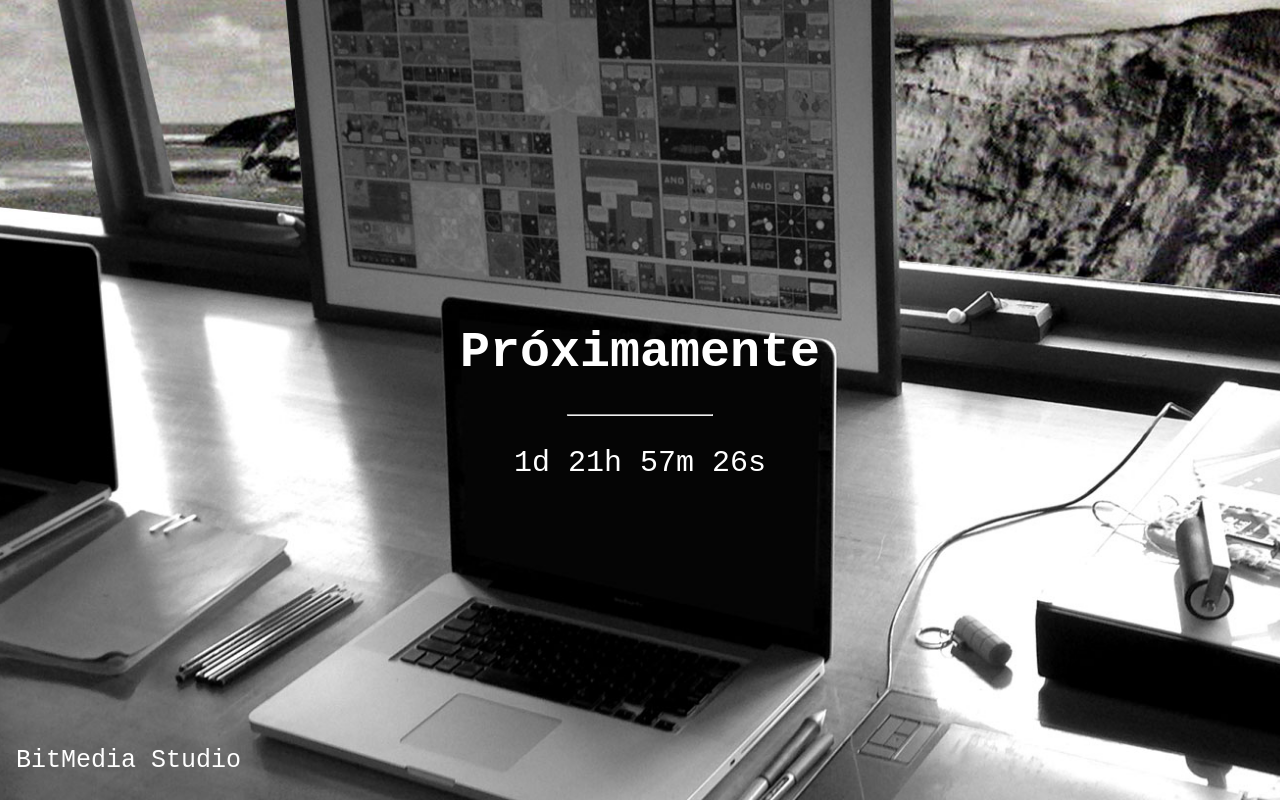
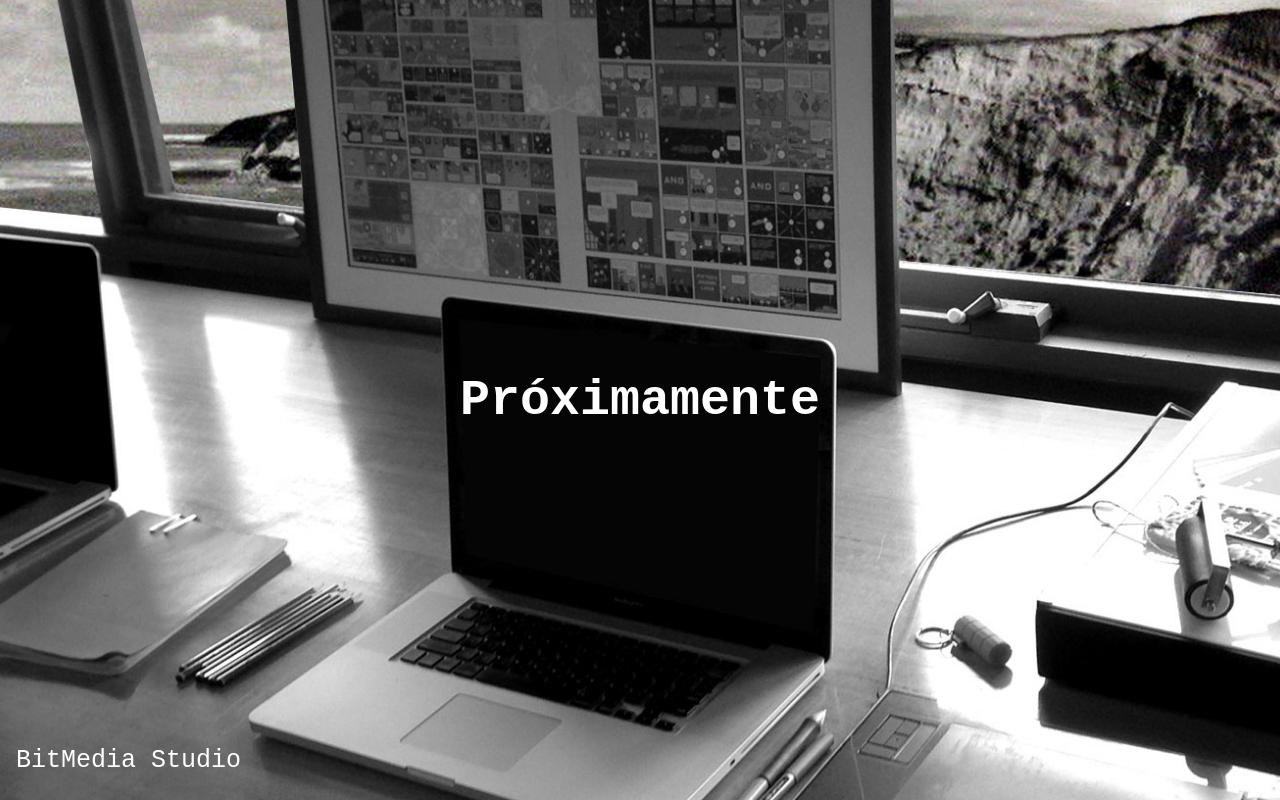
Before and after one commit to BitMediaArg/BitMediaArg.github.io, a plain HTML site: page index.html in a window 1280 px wide. Drawn offline with Linux system fonts and the light colour scheme.

Commit message:
Remove countdown.

```diff
--- a/index.html
+++ b/index.html
@@ -36,44 +36,11 @@ body, html {
 <div>
   <div class="middle">
     <h1>Próximamente</h1>
-    <hr style="margin:auto;width:40%">
-    <p id="demo" style="font-weigth:bold;font-size:30px"></p>
   </div>
   <div class="bottomleft">
     <p>BitMedia Studio</p>
   </div>
 </div>
 
-<script>
-// Set the date we're counting down to
-var countDownDate = new Date("Oct 14, 2017 12:00:00").getTime();
-
-// Update the count down every 1 second
-var countdownfunction = setInterval(function() {
-
-    // Get todays date and time
-    var now = new Date().getTime();
-
-    // Find the distance between now an the count down date
-    var distance = countDownDate - now;
-
-    // Time calculations for days, hours, minutes and seconds
-    var days = Math.floor(distance / (1000 * 60 * 60 * 24));
-    var hours = Math.floor((distance % (1000 * 60 * 60 * 24)) / (1000 * 60 * 60));
-    var minutes = Math.floor((distance % (1000 * 60 * 60)) / (1000 * 60));
-    var seconds = Math.floor((distance % (1000 * 60)) / 1000);
-
-    // Output the result in an element with id="demo"
-    document.getElementById("demo").innerHTML = days + "d " + hours + "h "
-    + minutes + "m " + seconds + "s ";
-
-    // If the count down is over, write some text
-    if (distance < 0) {
-        clearInterval(countdownfunction);
-        document.getElementById("demo").innerHTML = "EXPIRED";
-    }
-}, 10);
-</script>
-
 </body>
 </html>
```
